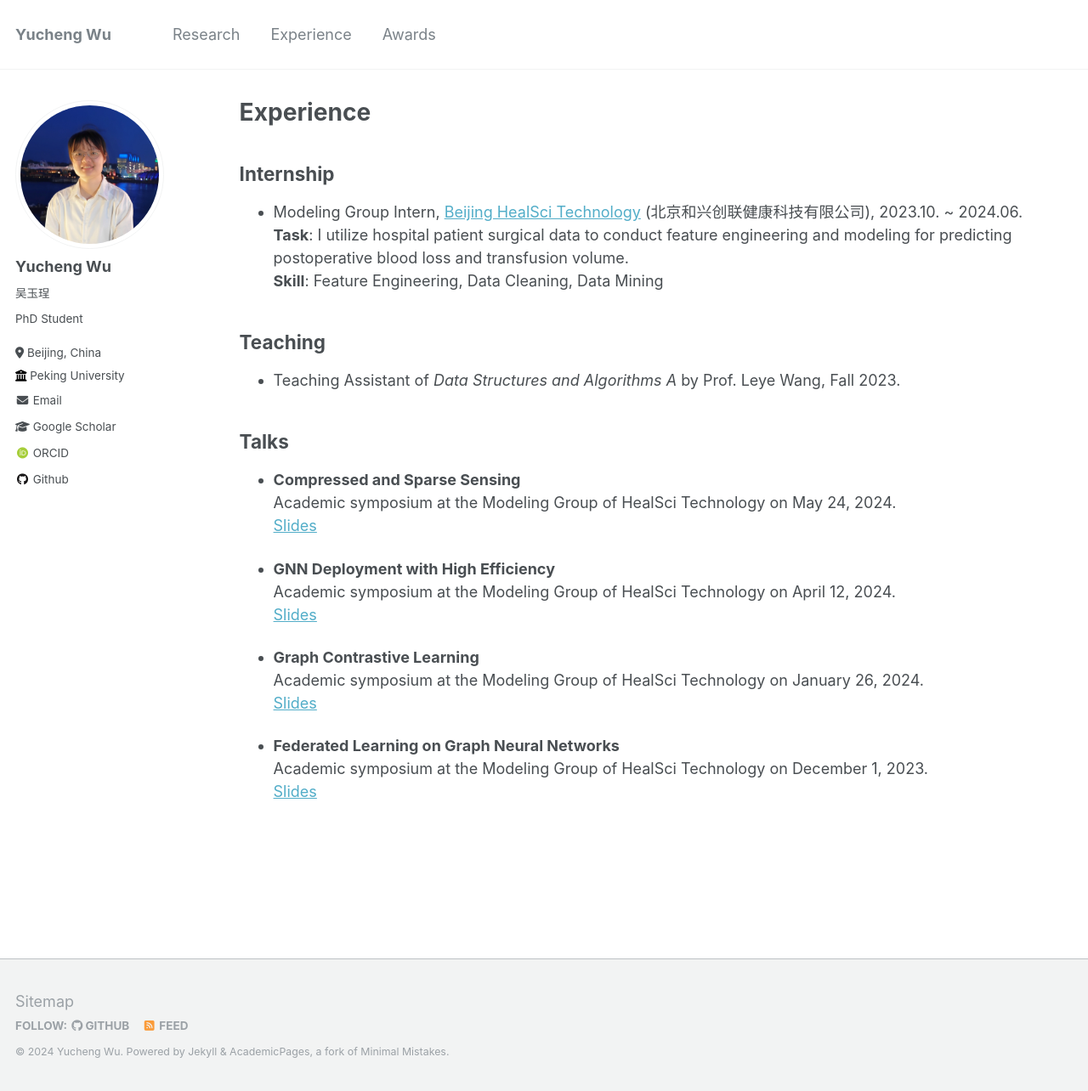
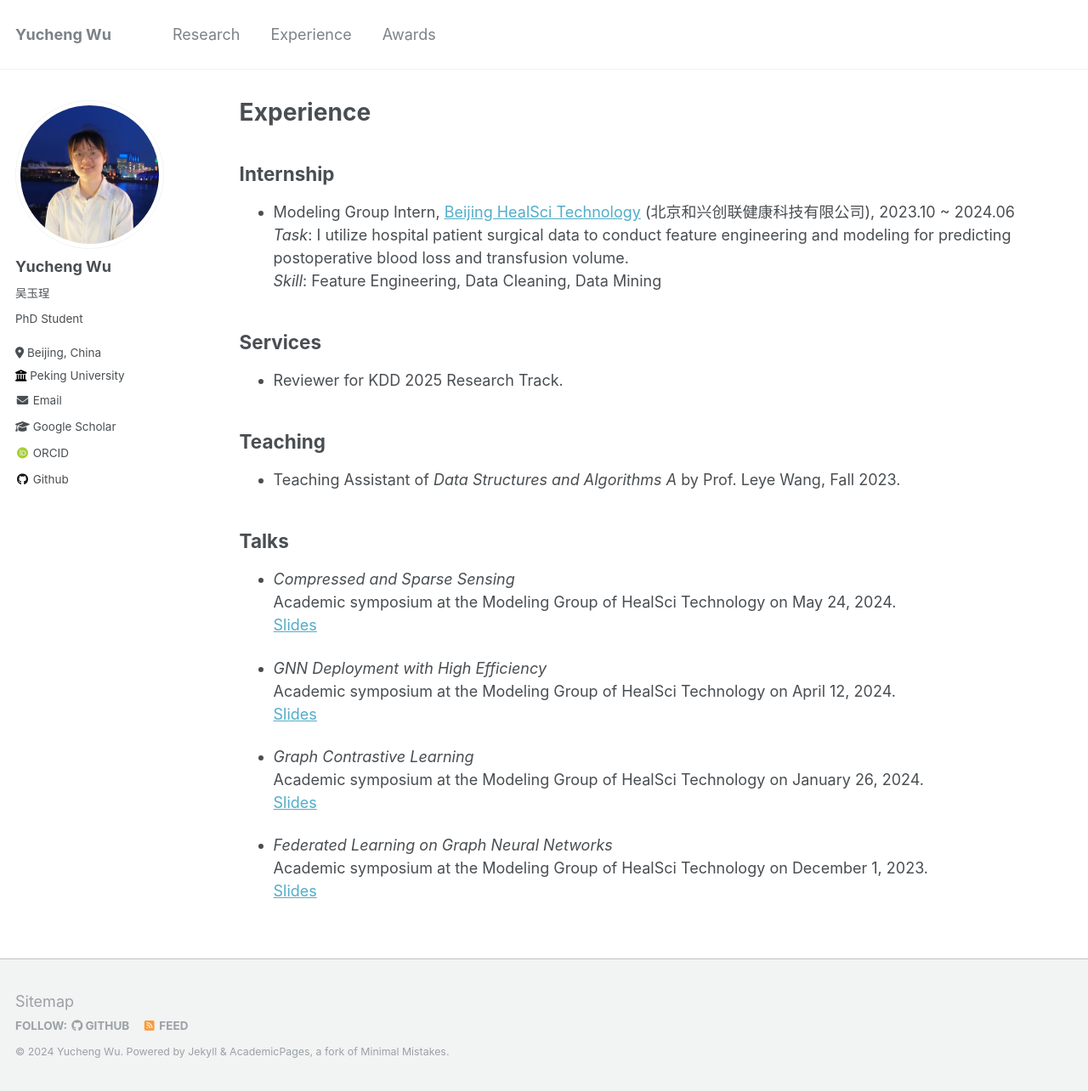
Before and after one commit to wuyucheng2002/wuyucheng2002.github.io, a Jekyll site: the page built from _pages/experience.md, in a window 1280 px wide and 1284 px high. Shown: the whole window at 85% size. Built offline with Jekyll 4.4.1, drawn with Linux system fonts in a browser that asks for light colours; some web fonts are replaced.

Commit message:
Update experience.md

```diff
--- a/_pages/experience.md
+++ b/_pages/experience.md
@@ -7,9 +7,13 @@ author_profile: true
 
 ## Internship
 
-* Modeling Group Intern, <a href="https://www.healscitech.com/#/home" target="_blank">Beijing HealSci Technology</a> (北京和兴创联健康科技有限公司), 2023.10. ~ 2024.06. <br/>
-**Task**: I utilize hospital patient surgical data to conduct feature engineering and modeling for predicting postoperative blood loss and transfusion volume. <br/>
-**Skill**: Feature Engineering, Data Cleaning, Data Mining
+* Modeling Group Intern, <a href="https://www.healscitech.com/#/home" target="_blank">Beijing HealSci Technology</a> (北京和兴创联健康科技有限公司), 2023.10 ~ 2024.06 <br/>
+*Task*: I utilize hospital patient surgical data to conduct feature engineering and modeling for predicting postoperative blood loss and transfusion volume. <br/>
+*Skill*: Feature Engineering, Data Cleaning, Data Mining
+
+## Services
+
+* Reviewer for KDD 2025 Research Track.
 
 ## Teaching
 
@@ -17,18 +21,18 @@ author_profile: true
 
 ## Talks
 
-* **Compressed and Sparse Sensing** <br/>
+* *Compressed and Sparse Sensing* <br/>
   Academic symposium at the Modeling Group of HealSci Technology on May 24, 2024. <br/>
   <a href="https://wuyucheng2002.github.io/files/20240524_sparse_sensing.pdf" target="_blank">Slides</a>
 
-* **GNN Deployment with High Efficiency** <br/>
+* *GNN Deployment with High Efficiency* <br/>
   Academic symposium at the Modeling Group of HealSci Technology on April 12, 2024. <br/>
   <a href="https://wuyucheng2002.github.io/files/20240412_GNN_Deployment.pdf" target="_blank">Slides</a>
 
-* **Graph Contrastive Learning** <br/>
+* *Graph Contrastive Learning* <br/>
   Academic symposium at the Modeling Group of HealSci Technology on January 26, 2024. <br/>
   <a href="https://wuyucheng2002.github.io/files/20240126_GCL.pdf" target="_blank">Slides</a>
 
-* **Federated Learning on Graph Neural Networks** <br/>
+* *Federated Learning on Graph Neural Networks* <br/>
   Academic symposium at the Modeling Group of HealSci Technology on December 1, 2023. <br/>
   <a href="https://wuyucheng2002.github.io/files/20231201_FL_GNN.pdf" target="_blank">Slides</a>
```
